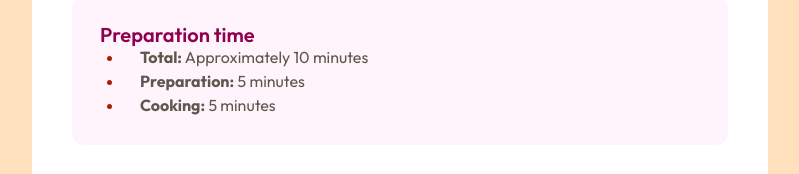
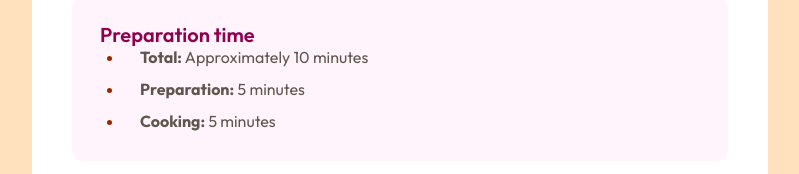
Before and after one commit to seanbuckle/recipe-page, a plain HTML site: page index.html in a window 1280 px wide. Shown: the part 560-734 px from the top of the page, without its empty margins (240-1039 px from the left). Drawn offline with nearby package versions, Linux system fonts and the light colour scheme; files that its build step writes are made by us from their sources.

Commit message:
Refactor style.scss file

```diff
--- a/style/style.scss
+++ b/style/style.scss
@@ -18,9 +18,6 @@ body{
   font: var(--body-reg);
   text-wrap: pretty;
 }
-main{
-  padding-block-end: 1.5rem;
-}
 .card-wrapper{
   width: min(100%, 46rem);
   margin-inline: auto;
@@ -29,7 +26,7 @@ main{
 .card {
   padding-block: 2.5rem;
   border-radius: 1.5rem;
-  margin-block-start: 7.69rem;
+  margin-block: 7.69rem;
   background-color: var(--clr-surface);
   color: var(--clr-txt-body);
   transition: all 0.3s ease-in-out;
@@ -104,6 +101,10 @@ main{
     padding-left: 1.5rem;
     &-item{
       padding-left: 1rem;
+      margin-bottom: 0.5rem;
+      &:last-child{
+        margin-bottom: 0;
+      }
       &::marker{
         color: var(--clr-txt-sub-heading);
         font: var(--body-bold);
@@ -139,7 +140,7 @@ main{
   .card {
     padding-block-start: 0;
     border-radius: 0;
-    margin-block-start: 0;
+    margin-block: 0;
     &__img {
       max-width: 100%;
       border-radius: 0;
```
